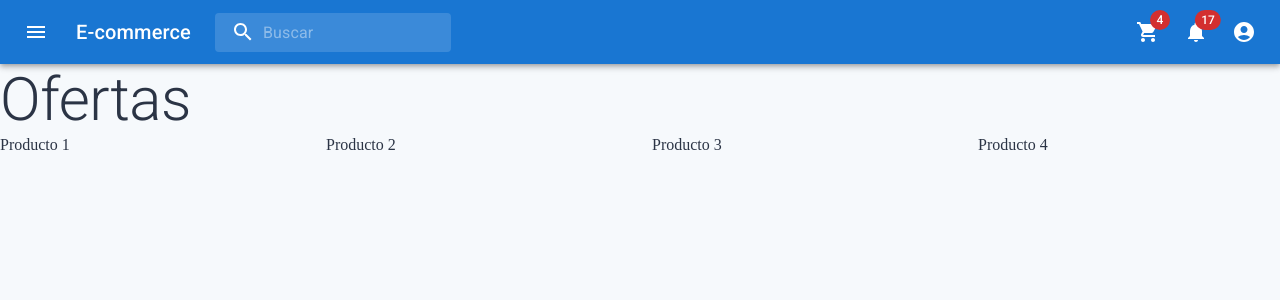
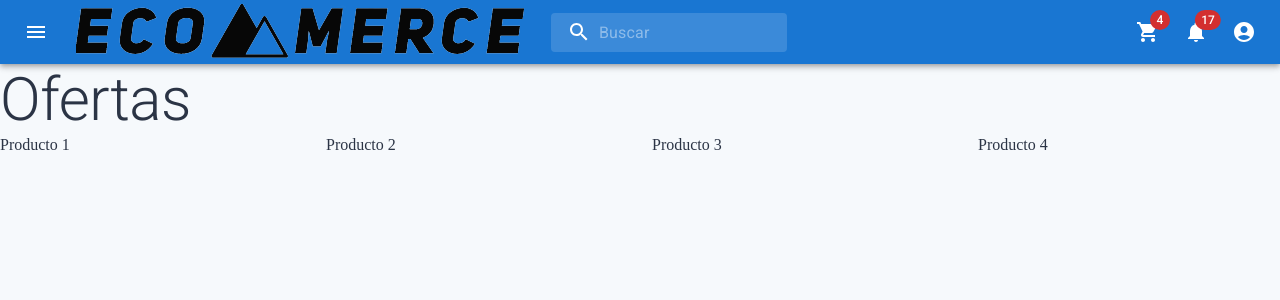
Before and after one commit to mauroturner/ecommerce, a React (Vite) app: page / in a window 1280 px wide. Shown: the top 300 px of the page. Built offline with nearby package versions, Linux system fonts and the light colour scheme.

Commit message:
Se agregó CartWidget

```diff
--- /dev/null
+++ b/src/components/CartWidget/CartWidget.jsx
@@ -0,0 +1,12 @@
+import React from "react";
+import Logo from './img/logo.png'
+
+const CartWidget = () => {
+    return (
+        <div>
+            <img src={Logo} alt="Ecommerce" />
+        </div>
+    );
+};
+
+export default CartWidget;
--- a/src/components/Navbar/Navbar.jsx
+++ b/src/components/Navbar/Navbar.jsx
@@ -15,6 +15,7 @@ import AccountCircle from "@mui/icons-material/AccountCircle";
 import ShoppingCartIcon from "@mui/icons-material/ShoppingCart";
 import NotificationsIcon from "@mui/icons-material/Notifications";
 import MoreIcon from "@mui/icons-material/MoreVert";
+import CartWidget from "../CartWidget/CartWidget";
 
 const Search = styled("div")(({ theme }) => ({
     position: "relative",
@@ -171,14 +172,7 @@ const Navbar = () => {
                     >
                         <MenuIcon />
                     </IconButton>
-                    <Typography
-                        variant="h6"
-                        noWrap
-                        component="div"
-                        sx={{ display: { xs: "none", sm: "block" } }}
-                    >
-                        E-commerce
-                    </Typography>
+                    <CartWidget/>
                     <Search>
                         <SearchIconWrapper>
                             <SearchIcon />
```
Also changed, not shown: src/components/CartWidget/img/logo.png (added).
